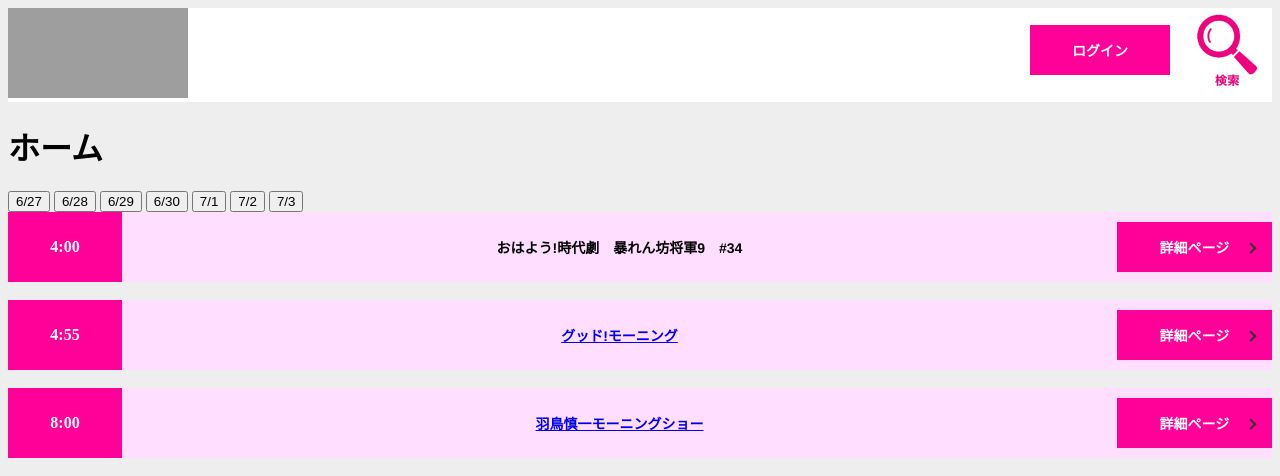
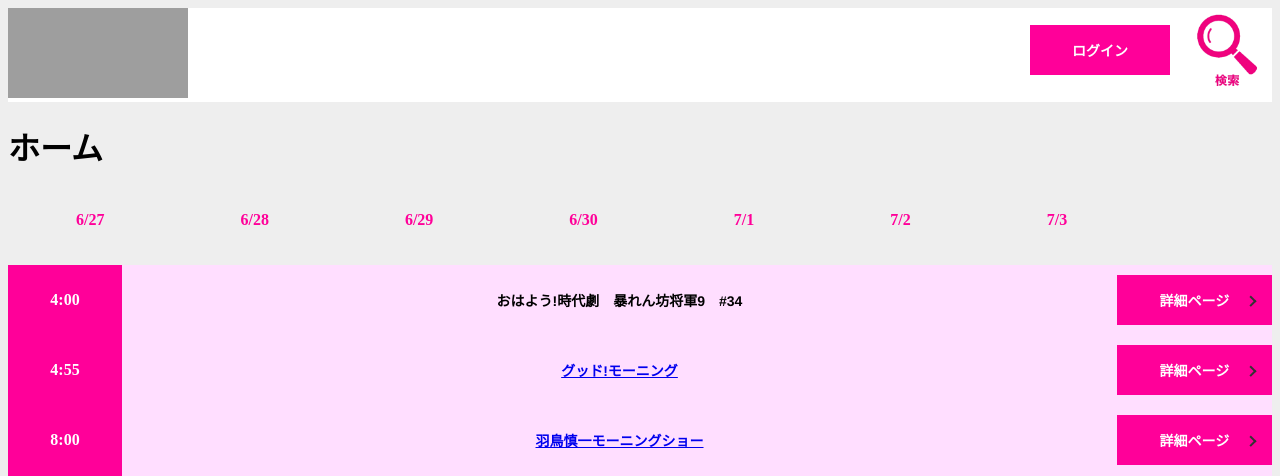
Before and after one commit to satodaisuke1975qrl/group_b, a Django app: page /home/ in a window 1280 px wide. Shown: the top 476 px of the page. Run offline with Django 4.2, Linux system fonts and the light colour scheme; data comes from the database, SQL or seed files in the repository; grey boxes are pictures that could not be loaded.

Commit message:
CSS追加など

```diff
--- a/tv_listing/templates/base.html
+++ b/tv_listing/templates/base.html
@@ -87,6 +87,19 @@
           font-family: "Helvetica Neue", "Helvetica", "Hiragino Sans", "Hiragino Kaku Gothic ProN", "Arial", "Yu Gothic", "Meiryo", sans-serif;
         }
 
+        table.home{
+          width: 100%;
+          border-collapse: collapse;
+        }
+
+        table.home tr{
+          border-bottom: solid 2px white;
+        }
+
+        table.home tr:last-child{
+          border-bottom: none;
+        }
+
         .btn a {
             display: flex;
             justify-content: center;
@@ -174,11 +187,38 @@
             background-color: #c71585;
         }
 
+        .home{
+            display: block;
+            text-align: center;
+            vertical-align: middle;
+            text-decoration: none;
+            width: 15x;
+            margin: 4px 4px 20px 4px;
+            padding: 1rem 4rem;
+            font-weight: bold;
+            border: 2px solid #red
+            background: #ffffff;
+            color: #ff0099;
+            border-radius: 100vh;
+            transition: 0.1s;
+            float: left;
+        }
+
+        .home:hover{
+            color: #fff;
+            background: #ff0099;
+        }
+
+        #home_background{
+            background: white;
+        }
+
     </style>
 </head>
 
 <body>
-<div style="display: flex; justify-content: space-between; background: white;">
+    <div id="home_background">
+        <div style="display: flex; justify-content: space-between;">
             <a href="{% url 'tvasahi:home' %}">
                  <img src="https://seekvectorlogo.com/wp-content/uploads/2022/01/tv-asahi-vector-logo.png" class="logo"/>
             </a>
@@ -198,6 +238,7 @@
                 <img src="/static/picture/search.png" class="search">
             </a>
         </div>
+    </div>
 
     <main>
         {% block content %}
--- a/tv_listing/templates/tvasahi/home.html
+++ b/tv_listing/templates/tvasahi/home.html
@@ -4,10 +4,8 @@
 
 <h1>ホーム</h1>
     {% for date in date_list %}
-    <button onclick="location.href='{% url 'tvasahi:tv_list' date.pk %}'">{{date.on_air_date}}</button>
+        <a href="{% url 'tvasahi:tv_list' date.pk %}" class="home">{{ date.on_air_date }}</a>
     {% endfor %}
-
-
 
 {% for tv in tv_list %}
     <table class="list">
@@ -22,9 +20,6 @@
                 <td class="btn btndetail"><a href="{% url 'tvasahi:tv_detail' tv.pk %}">詳細ページ</a></td>
         </tr>
     </table>
-            <br>
 {% endfor %}
 
-
-
 {% endblock %}
--- a/tv_listing/templates/tvasahi/tv_list.html
+++ b/tv_listing/templates/tvasahi/tv_list.html
@@ -1,12 +1,13 @@
 {%  extends 'base.html' %}
 {% block content %}
-
-
 
     {% for tv in tv_list|slice:":1" %}
         <h1>{{ tv.date.on_air_date }} 番組一覧</h1>
     {% endfor %}
 
+    {% for date in date_list %}
+        <a href="{% url 'tvasahi:tv_list' date.pk %}" class="home">{{ date.on_air_date }}</a>
+    {% endfor %}
 
     {% for tv in tv_list %}
     <table class="list">
```
Lines whose indentation alone changed are shown as unchanged.
